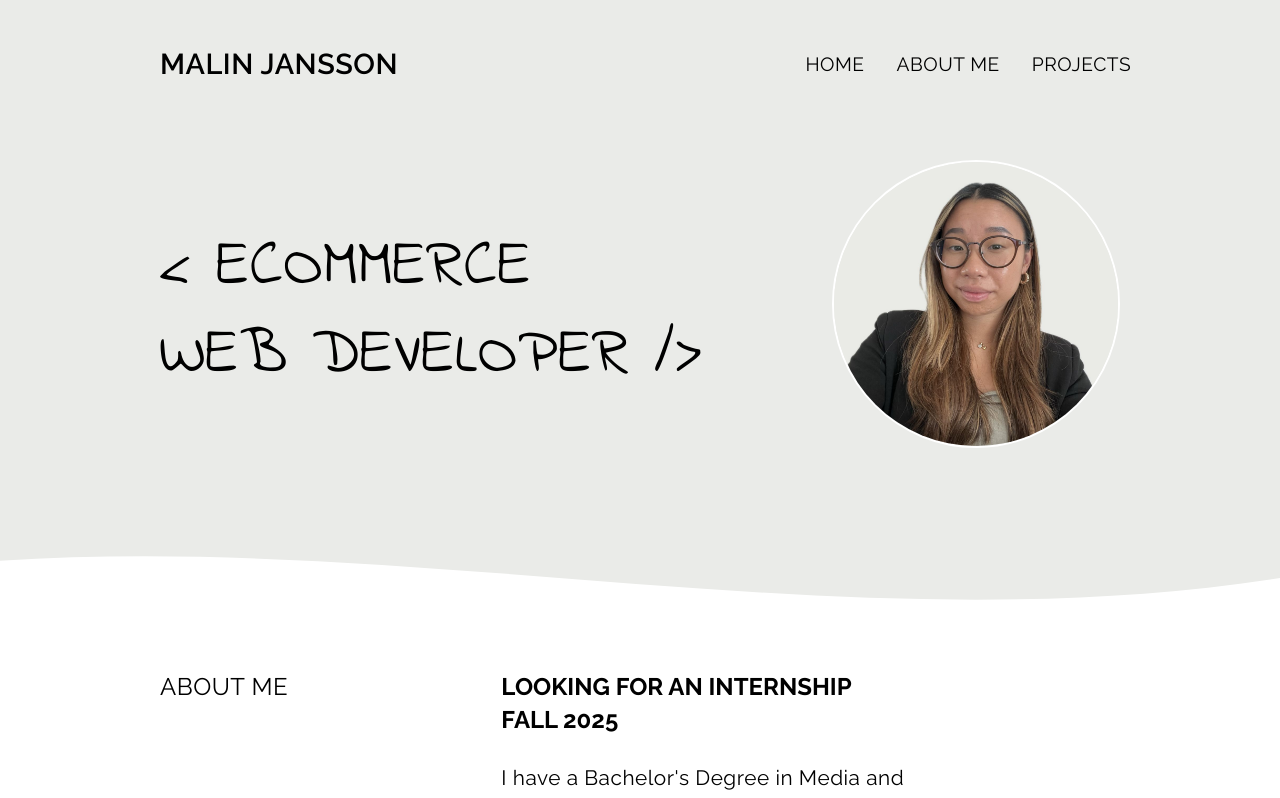
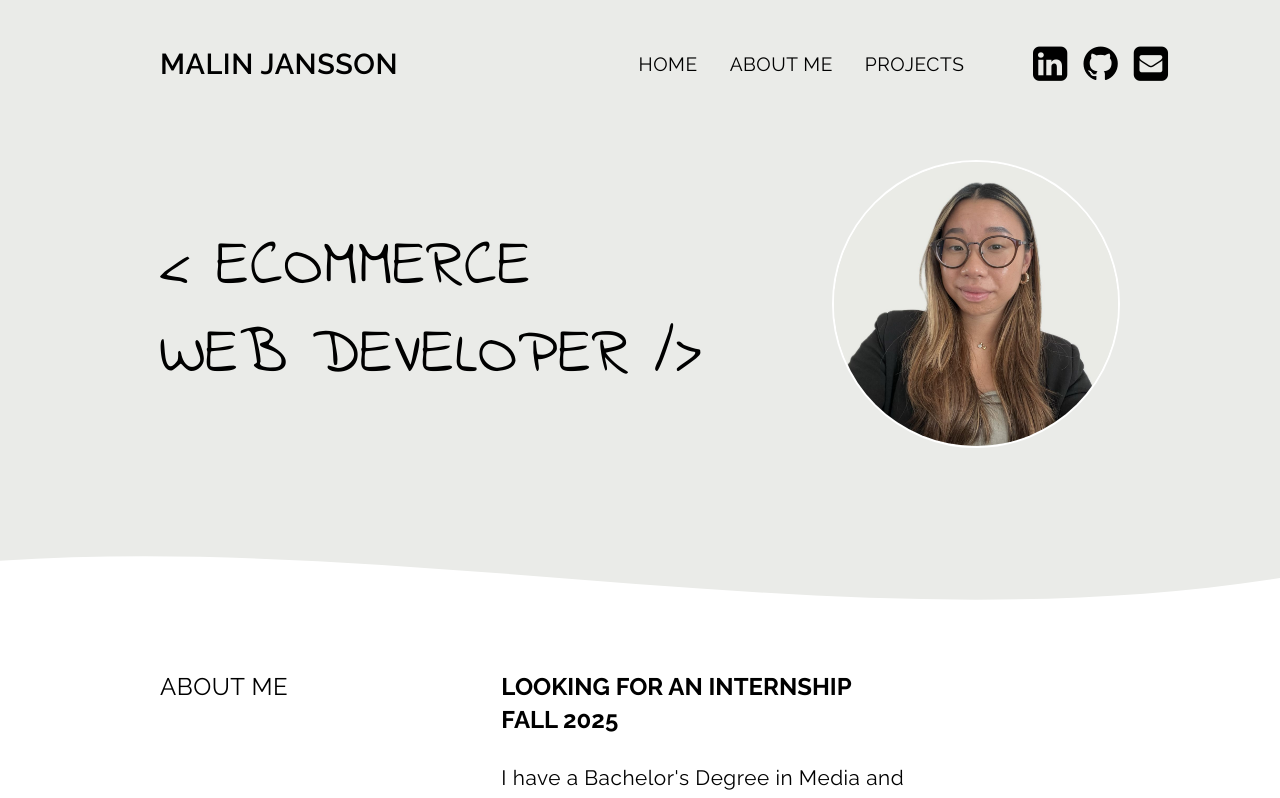
Before and after one commit to malinjansson/mjportfolio, a React (Vite) app: page / in a window 1280 px wide. Shown: the top 798 px of the page. Built offline with nearby package versions, Linux system fonts and the light colour scheme; a web font is replaced by a local one.

Commit message:
change so that the some links are visible in desktop view

```diff
--- a/src/styles/_header.scss
+++ b/src/styles/_header.scss
@@ -124,10 +124,6 @@ header {
             font-size: 2.5rem;
             color: v.$primary-color;
         }
-
-        @include m.desktop {
-        display: none;
-        }
   }
 
   .menu-toggle {
```
